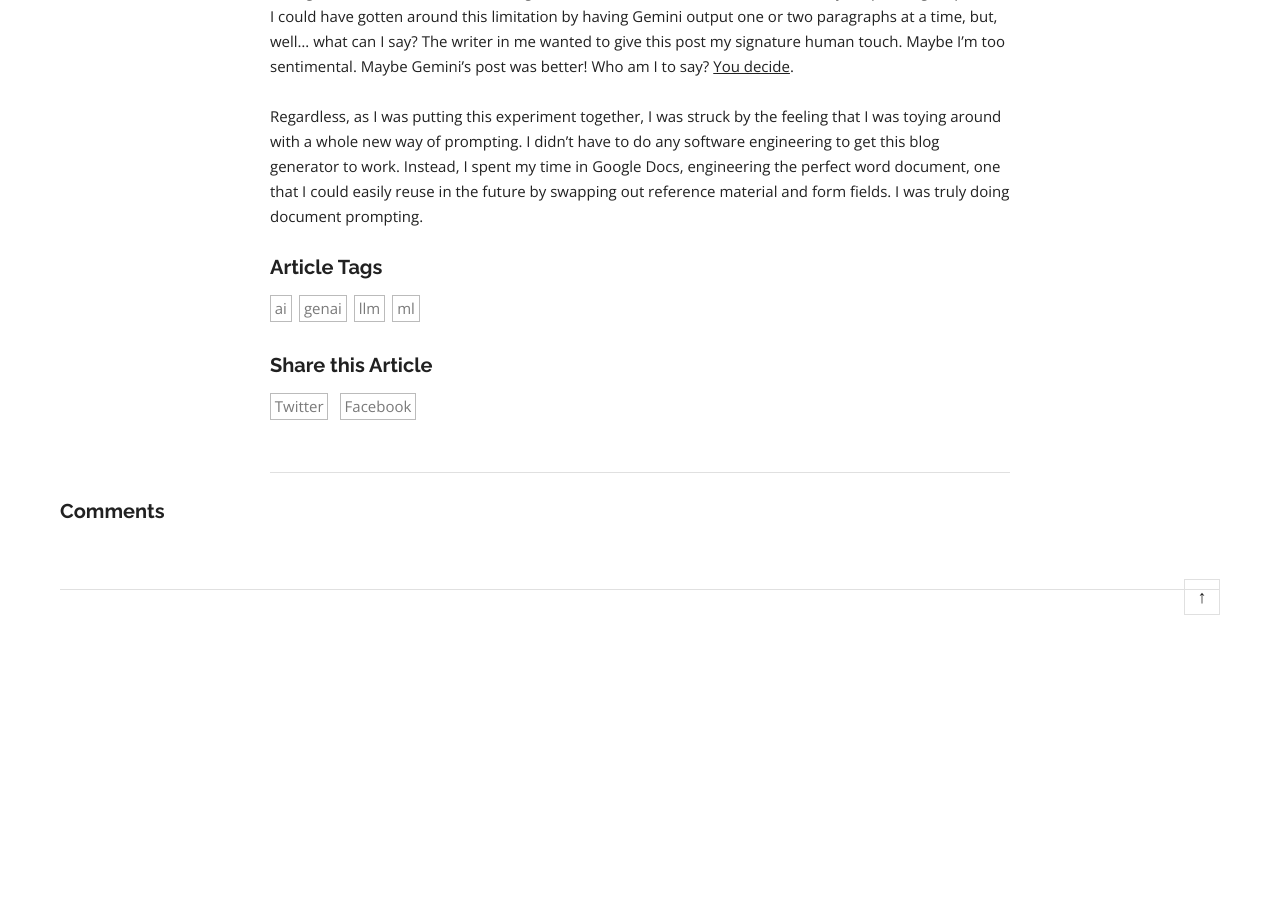
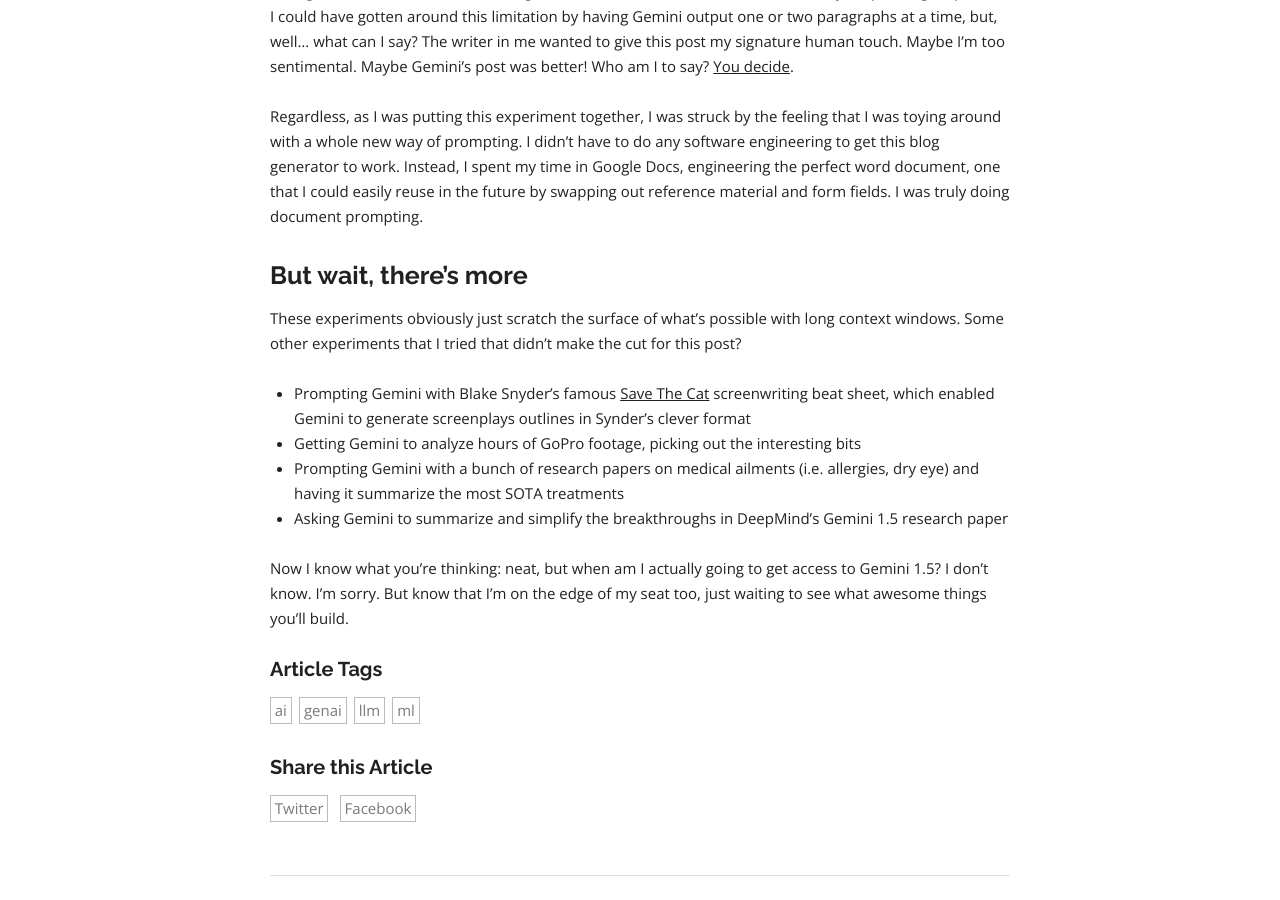
Before and after one commit to dalequark/daleonai, a Jekyll site: the page built from _posts/2024-03-13-big-context-windows.md, in a window 1280 px wide and 900 px high, scrolled down 12281 px. Built offline with Jekyll 4.4.1, drawn with Linux system fonts in a browser that asks for light colours; some web fonts are replaced; a script that is not in the unit is left out; comment, search, counter and statistics services are not loaded; before the commit the page ends 12921 px from its top, so only the background shows below that.

Commit message:
Update Blog “2024-03-13-big-context-windows”

```diff
--- a/_posts/2024-03-13-big-context-windows.md
+++ b/_posts/2024-03-13-big-context-windows.md
@@ -203,3 +203,14 @@
 Overall, Gemini's output blog post was pretty impressive, but it just wasn't up to my exacting standards. Did it capture my style? It tried its darndest, using phrases I've used before, like: "Hold on to your hats, folks," and, "So buckle up." (Cringe! Do I really say those things?) However, Gemini's output was a bit short. Though Gemini 1.5 can consume long chunks of information, it doesn't necessarily output long responses. I could have gotten around this limitation by having Gemini output one or two paragraphs at a time, but, well... what can I say? The writer in me wanted to give this post my signature human touch. Maybe I'm too sentimental. Maybe Gemini's post was better! Who am I to say? [You decide](https://gist.github.com/dalequark/b1234ae30bd770a2a79f7449b97ee637).
 
 Regardless, as I was putting this experiment together, I was struck by the feeling that I was toying around with a whole new way of prompting. I didn't have to do any software engineering to get this blog generator to work. Instead, I spent my time in Google Docs, engineering the perfect word document, one that I could easily reuse in the future by swapping out reference material and form fields. I was truly doing document prompting.
+
+## B﻿ut wait, there's more
+
+These experiments obviously just scratch the surface of what's possible with long context windows. Some other experiments that I tried that didn't make the cut for this post?
+
+* Prompting Gemini with Blake Snyder's famous [Save The Cat](https://savethecat.com/) screenwriting beat sheet, which enabled Gemini to generate screenplays outlines in Synder's clever format
+* Getting Gemini to analyze hours of GoPro footage, picking out the interesting bits
+* Prompting Gemini with a bunch of research papers on medical ailments (i.e. allergies, dry eye) and having it summarize the most SOTA treatments
+* Asking Gemini to summarize and simplify the breakthroughs in DeepMind's Gemini 1.5 research paper
+
+Now I know what you're thinking: neat, but when am I actually going to get access to Gemini 1.5? I don't know. I'm sorry. But know that I'm on the edge of my seat too, just waiting to see what awesome things you'll build.
```
